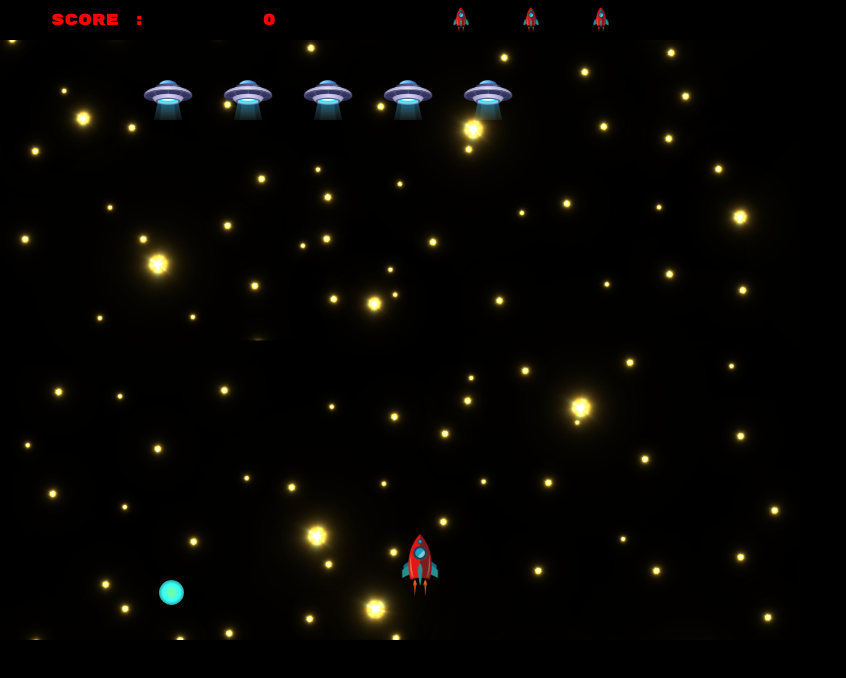
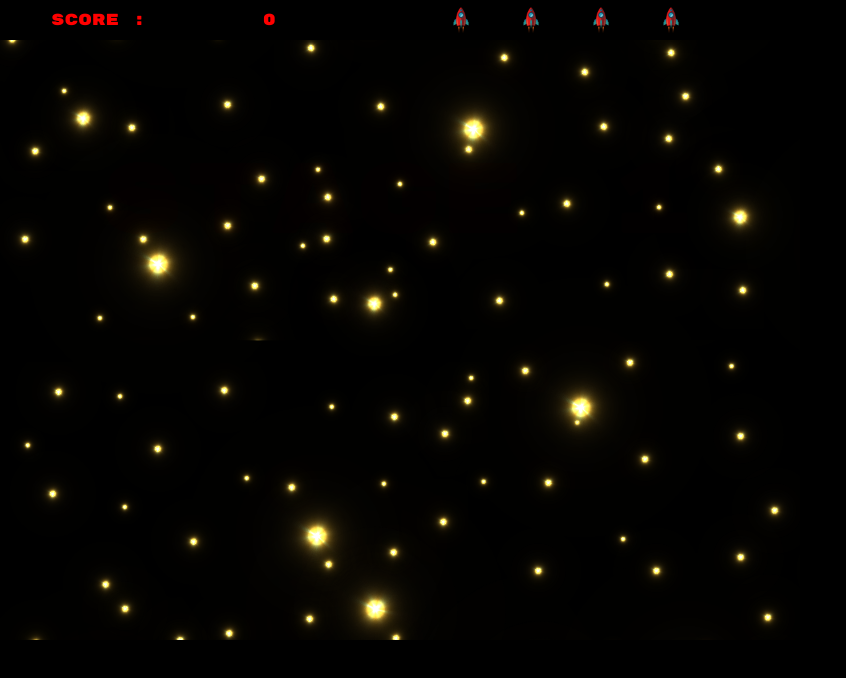
Before and after one commit to Fred12300/SpaceInvader, a plain HTML site: page index.html in a window 1280 px wide. Both pictures are taken after a click on the element "nouvelle partie". Shown: the whole page, without its empty margins (0-846 px from the left). Drawn offline with Linux system fonts and the light colour scheme.

Commit message:
bientôt

```diff
--- a/script.js
+++ b/script.js
@@ -8,21 +8,43 @@ let missDelay = 200
 let missOk = 1
 let score = 0
 let enePosTab = []
-let scoreAff = document.querySelector(".scoreAff")
 let goLeft = false
 let goRight = false
+let stage = 1
 
 
 // Paramètre de jeu------------------------------------------------------------------------------------------
     let gameOn = 0
-    let eneNb = 5
+    let eneNb
     let eneLatSpeed = 130
     let cadanceEneBomb = 2000
     let missRate = 1000
     let scoreInc = 100
     let backSpeed = 30
-    let life = 3
+    let life
 
+    // Contenu des niveaux ---------------------------------------------------------------------------------------------------------------
+    let levelContent = [{
+        stage : 1,
+        eneNb : 3,
+        eneLatSpeed : 130,
+        cadanceEneBomb : 3000
+    },{
+        stage : 2,
+        eneNb : 5,
+        eneLatSpeed : 130,
+        cadanceEneBomb : 2500
+    },{
+        stage : 3,
+        eneNb : 7,
+        eneLatSpeed : 130,
+        cadanceEneBomb : 2000
+    },{
+        stage : 4,
+        eneNb : 8,
+        eneLatSpeed : 130,
+        cadanceEneBomb : 1500
+    }]
 
     // New Menu ---------------------------------------------------------------------------------------------------------------
     let newMenu = document.createElement("div");
@@ -48,8 +70,8 @@ let goRight = false
     // Choix Menu ------------------------------------------------------------------------------------------
         let menuToggle = document.getElementById("menu")
         let newG = document.querySelector(".new-game")
-        let levelSelect = document.querySelector(".select-level")
-        let highScores = document.querySelector(".highScores")
+        let levelMenu = document.querySelector(".select-level")
+        let highScores = document.querySelector(".high-scores")
         let options = document.querySelector(".options")
 
 
@@ -60,6 +82,7 @@ let goRight = false
     let dropIt = 1
 
     let changeAllParameters = (a) => {
+        console.log("---ChangeAll---")
         eneLineLat = a
         dropIt = a
         gameOn = a
@@ -70,8 +93,62 @@ let goRight = false
 //---------------------------------------------------------------------------------------------------------------
 //---------------------------------------------------------------------------------------------------------------
 
+// Génération et affichage High Scores ------------------------------------------------------------------------------------------
+let highScoresTab = [{
+    score : "1000",
+    name : "Bob"
+},{
+    score : "1200",
+    name : "Paul"
+},{
+    score : "100",
+    name : "George"
+}]
 
-// Animation du fond------------------------------------------------------------------------------------------
+let highScoresAffAll = document.createElement("div")
+    highScoresAffAll.style.position = "absolute"
+    highScoresAffAll.style.height = "400px"
+    highScoresAffAll.style.width = "500px"
+    highScoresAffAll.style.top = "100px"
+    highScoresAffAll.style.left = "150px"
+    highScoresAffAll.style.backgroundColor = "rgba(46, 45, 45, 0.5)"
+    highScoresAffAll.style.color = "red"
+    highScoresAffAll.style.display = "flex"
+    highScoresAffAll.style.alignItems = "center"
+    highScoresAffAll.style.justifyContent = "space-around"
+    highScoresAffAll.style.flexDirection = "column"
+    highScoresAffAll.className = "scoreTab"
+
+let generateHighScores = () => {
+    backGN.innerHTML = ""
+    backGN.appendChild(highScoresAffAll)
+    let scoreTab = document.querySelector(".scoreTab")
+    for(i=0; i<highScoresTab.length; i++){
+        let highScoreAff = document.createElement("p")
+        highScoreAff.style.position = "relative"
+        highScoreAff.style.color = "red"
+        highScoreAff.className =`n${i}`
+        highScoreAff.innerText = `${highScoresTab[i].score} : ${highScoresTab[i].name}`
+        scoreTab.appendChild(highScoreAff)
+        console.log(highScoresTab[i].score)
+    }
+    let close = document.createElement("p")
+        close.innerText = "fermer"
+        close.style.color = "red"
+        close.className = "close"
+    backGN.appendChild(close)
+    let closeIt = document.querySelector(".close")
+    closeIt.addEventListener("click", () => {
+        scoreTab.remove()
+        backGN.innerHTML = ""
+        generateMenu()
+    })
+}
+
+
+
+
+// Animation du fond ------------------------------------------------------------------------------------------
 let backFond = () => {
     backNV++
     backGNV.style = `background-position-y: ${backNV}px`
@@ -103,11 +180,47 @@ let generateLifes = () => {
     }
 }
 
+// Affichage stage ---------------------------------------------------------------------------------------------------------------
+let stageAffEle = document.createElement("div")
+stageAffEle.style.position = "absolute"
+stageAffEle.innerText = `stage ${stage}`
+stageAffEle.style.height = "400px"
+stageAffEle.style.width = "700px"
+stageAffEle.style.color = "red"
+stageAffEle.style.fontSize = "100px"
+stageAffEle.style.opacity = "0%"
+stageAffEle.style.transition = "all 1.5s"
+stageAffEle.style.top = "100px"
+stageAffEle.style.left = "100px"
 
+let stageAff = () => {
+stageAffEle.innerText = `stage ${stage}`
+backGN.innerHTML = ""
+backGN.appendChild(stageAffEle)
+setTimeout(() => {
+    stageAffEle.style.opacity = "100%"
+}, 10);
+
+setTimeout(() => {
+    stageAffEle.style.opacity = "0%"
+}, 1500);
+
+setTimeout(() => {
+backGN.innerHTML = ""
+generateEnnemis()
+respawn()
+}, 3000)
+}
 
 // LevelCleared------------------------------------------------------------------------------------------
 let levelCleared = () => {
-    console.log("Level CLeared")
+    console.log("---Level CLeared---")
+    stage++
+    if(stage <= levelContent.length){
+        stageAff()
+    } else {
+        console.log("---This is the End !---")
+    }
 }
 
 //GameOver------------------------------------------------------------------------------------------
@@ -151,7 +264,21 @@ let respawn = () => {
 playerPos = document.querySelector(".player")
 let player = document.querySelector(".player")
 
-
+// Affichage score et vies------------------------------------------------------------------------------------------
+let generateTop = () => {
+    let scoreName = document.createElement("p")
+        scoreName.className = "top"
+        scoreName.textContent = "score :"
+    let scoreVal = document.createElement("div")
+        scoreVal.classList = "top scoreAff"
+        scoreVal.textContent = "0"
+    let lifesZone = document.createElement("div")
+        lifesZone.className = "lifes"
+    frameTop.appendChild(scoreName)
+    frameTop.appendChild(scoreVal)
+    frameTop.appendChild(lifesZone)
+}
+let scoreAff = document.querySelector(".scoreAff")
 
 // Génération d'ennemis------------------------------------------------------------------------------------------
 let eneLine = document.createElement("div")
@@ -167,6 +294,7 @@ document.body.appendChild(eneLine)
 
 let generateEnnemis = () => {
     let eneLineInPos = 0
+    eneNb = levelContent[stage - 1]["eneNb"]
     for(let i=1; i<eneNb + 1; i++){
         enePosTab.push(i)
         let eneSaucer = document.createElement("div")
@@ -238,12 +366,10 @@ let lineLeft = document.querySelector(".line").getBoundingClientRect().x
                     player.remove()
                     life -= 1
                     if(life<=0){
-                        console.log("WHAT !?")
                         gameOver()
                     }else{
                         setTimeout(respawn, 1000)
                     }
-                    console.log(life)
                     let noLife = document.querySelector(`.n${life}`)
                     noLife.remove()
                     bomb.remove()
@@ -264,12 +390,14 @@ let lineLeft = document.querySelector(".line").getBoundingClientRect().x
             eneLine.style.left = `${lineLeft}px`
             if(lineLeft<=0){moving = 5}
             if(lineLeft>=190){moving = -5}
+            /* let eneLinePos = eneLine.style.top.substring(0,eneLine.style.top.length-2)
+            eneLinePos++
+            console.log(eneLinePos)
+            eneLine.style.top = `${eneLinePos}px` */
         }
 
     let movingEnemys = setInterval((moveEnemys),eneLatSpeed)
     if(eneLineLat===0){clearInterval(movingEnemys)}
-
-
 
     // Action des touches du clavier------------------------------------------------------------------------------------------
     let keyPress = (e) => {
@@ -337,6 +465,7 @@ let lineLeft = document.querySelector(".line").getBoundingClientRect().x
                                     missile.remove()
                                     clearInterval(missLaunchInt)
                                     score += scoreInc
+                                    scoreAff = document.querySelector(".scoreAff")
                                     scoreAff.textContent = `${score}`
                                 }
                             }
@@ -390,21 +519,6 @@ let lineLeft = document.querySelector(".line").getBoundingClientRect().x
 
     /* if(gameOn===0){clearInterval(interMove)} */
 
-// Affichage score et vies------------------------------------------------------------------------------------------
-let generateTop = () => {
-    let scoreName = document.createElement("p")
-        scoreName.className = "top"
-        scoreName.textContent = "score :"
-    let scoreVal = document.createElement("div")
-        scoreVal.classList = "top scoreAff"
-        scoreVal.textContent = "0"
-    let lifesZone = document.createElement("div")
-        lifesZone.className = "lifes"
-    frameTop.appendChild(scoreName)
-    frameTop.appendChild(scoreVal)
-    frameTop.appendChild(lifesZone)
-}
-
 // RAZ bombes ennemies------------------------------------------------------------------------------------------
 if(dropIt === 0){
     clearInterval(candanceBomb)
@@ -415,34 +529,38 @@ let newGame = () => {
     console.log("---NewGame---")
     menuToggle.remove()
     gameOn = 1
+    life = 4
+    stage = 1
+    changeAllParameters(1)
+    scoreAff = document.querySelector(".scoreAff")
     generateTop()
-    generateEnnemis()
+    stageAff()
     generateLifes()
-    changeAllParameters(1)
-    respawn()
 }
 
 
 newG.addEventListener("click", newGame)
+    highScores.addEventListener("click", generateHighScores)
 
 
+console.log(motion)
 
 
 //ToDo------------------------------------------------------------------------------------------
 /*
-    - générateur et compteur de nombre d'ennemis
-    - générateur et sélecteur de niveau de difficulté
     - avancement de la ligne ennemie
         - changer valeurs fixe en variable: - position départ bombe
 
     - affichage du score en fin de partie
+        - ! multiplication des entrées
 
     - interface navigation
-        - nouvelle partie
-            - création de nouvelle partie
+
         - sélectionner niveau
-        - high scores
+
         - about
 
-    -Réguler génération alétoir de position de tir ennemi
+    - ! Réguler génération alétoir de position de tir ennemi
+
+    - créer Boss et fin
 */
--- a/style.css
+++ b/style.css
@@ -90,6 +90,10 @@ h1:hover {
     cursor: pointer;
 }
 
+.close {
+    cursor: pointer;
+}
+
 #frameTop {
   display: flex;
   align-items: center;
```
